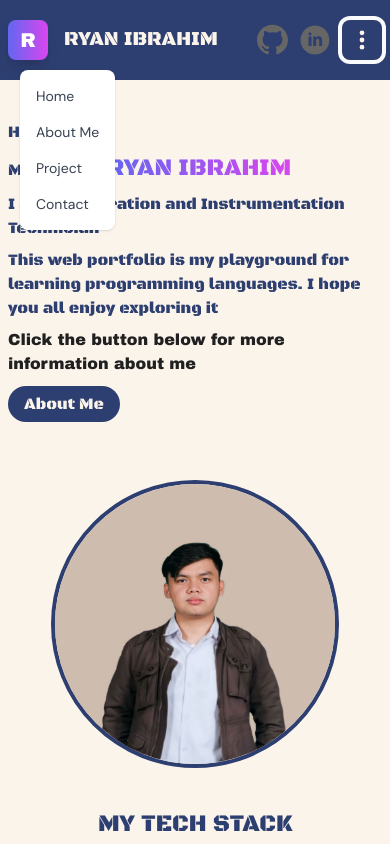
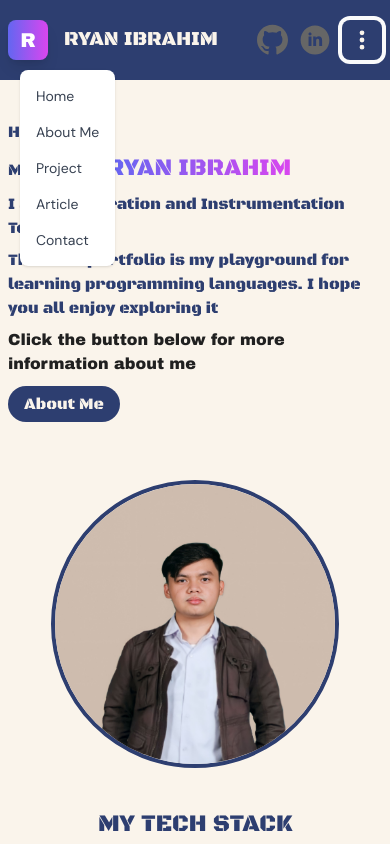
Before and after one commit to ryanibrahim24/ryan-portfolio, a Vue app: page / in a window 390 px wide. Both pictures are taken after a click on the button 362 px from the left and 40 px from the top of the page. Shown: the top 844 px of the page. Built offline with nearby package versions, Linux system fonts and the light colour scheme.

Commit message:
update navbar list menu mobile version

```diff
--- a/src/components/Nav/Navbar.vue
+++ b/src/components/Nav/Navbar.vue
@@ -125,6 +125,13 @@ function toggleDropdown() {
                   </li>
                   <li>
                     <RouterLink
+                      to="/article"
+                      class="block px-4 py-2 hover:bg-gray-100 dark:hover:bg-gray-600 dark:hover:text-white"
+                      >Article</RouterLink
+                    >
+                  </li>
+                  <li>
+                    <RouterLink
                       to="/contact"
                       class="block px-4 py-2 hover:bg-gray-100 dark:hover:bg-gray-600 dark:hover:text-white"
                       >Contact</RouterLink
```
